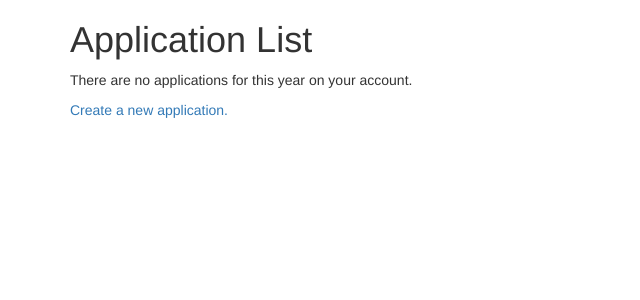
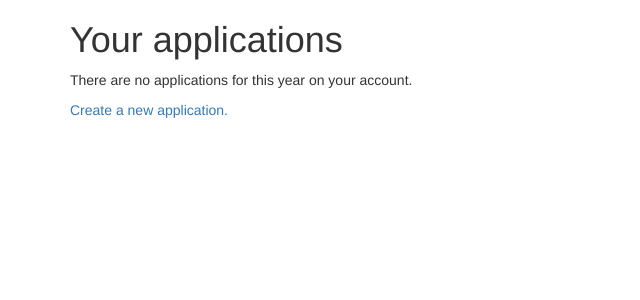
Before and after one commit to epicfaace/iasf, a Django app: template iasf/apply/templates/apply/applicationList.html in a window 1280 px wide. Shown: the top 300 px of the page, without its empty margins (0-640 px from the left). Run offline with Django 3.2, Linux system fonts and the light colour scheme; the template is opened without the code that fills it, so the values that code supplies are empty; parts of the project's set-up code (start-up, migrations or seed data) failed here and were passed over; some libraries are stand-ins or nearby versions.

Commit message:
applicationlist page, login redirect

```diff
--- a/iasf/apply/templates/apply/applicationList.html
+++ b/iasf/apply/templates/apply/applicationList.html
@@ -1,16 +1,12 @@
 {% extends "base.html" %}
 
 {% block content %}
-    <h1>Application List</h1>
+    <h1>Your applications</h1>
 
     {% if object_list %}
     <ul>
 
-      {% for application in object_list %}
-      <li>
-        {{application}}
-      </li>
-      {% endfor %}
+        <a href="{% url 'apply:form-page-start' %}">Edit existing application</a>
 
     </ul>
     {% else %}
--- a/iasf/settings.py
+++ b/iasf/settings.py
@@ -130,3 +130,5 @@ USE_TZ = True
 # https://docs.djangoproject.com/en/1.11/howto/static-files/
 
 STATIC_URL = '/static/'
+
+LOGIN_REDIRECT_URL = '/apply'
```
Also changed, not shown: 1 other file.
